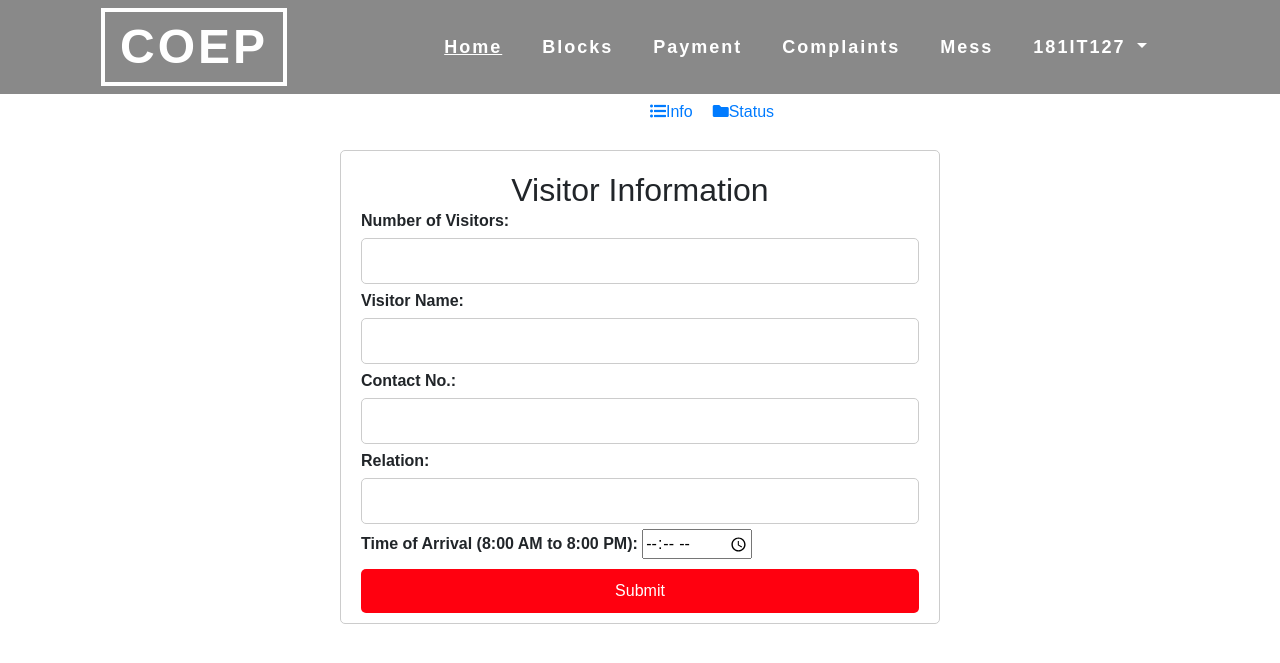
After one commit to Mayuresh34334/Hostel-Management--System, a PHP site: page /visitors_student.php in a window 1280 px wide. The commit adds this page. Shown: the top 663 px of the page. Run offline with PHP 8.4, Linux system fonts and the light colour scheme; a user stored in the database is signed in; tables that the repository leaves empty or names only in its code hold one stand-in row (values such as "Sample post").

Commit message:
Added visitors permission feature

```diff
--- a/complaint_students.php
+++ b/complaint_students.php
@@ -52,7 +52,7 @@ require 'includes/config.inc.php'; // Include database configuration file
         height: 150px;
     }
     input[type="submit"] {
-        background-color: #007bff;
+        background-color: #ff000f;
         color: #fff;
         border: none;
         padding: 10px 20px;
@@ -61,7 +61,7 @@ require 'includes/config.inc.php'; // Include database configuration file
         font-size: 16px;
     }
     input[type="submit"]:hover {
-        background-color: #0056b3;
+        background-color: black;
     }
 </style>
 <link href="web_home/css_home/slider.css" type="text/css" rel="stylesheet" media="all">
--- a/home.php
+++ b/home.php
@@ -71,6 +71,9 @@ session_start();
 					</li>
 					<li class="nav-item">
 						<a class="nav-link" href="complaint_students.php">Complaints</a>
+					</li>
+					<li class="nav-item">
+						<a class="nav-link" href="visitors_student.php">Visitors</a>
 					</li>
 
 						<li class="nav-ite">
@@ -205,6 +208,9 @@ session_start();
 					<li>
 						<a href="profile.php">Profile</a>
 					</li>
+					<li>
+						<a href="complaint_students.php">Complaints</a>
+					</li>
 				</ul>
 			</div>
 		</div>
--- /dev/null
+++ b/visitors_student.php
@@ -0,0 +1,321 @@
+<?php
+session_start();
+    require 'includes/config.inc.php';
+
+?>
+
+<!DOCTYPE html>
+<html lang="en">
+<head>
+<meta charset="UTF-8">
+<meta name="viewport" content="width=device-width, initial-scale=1.0">
+<title>Visitor Page</title>
+
+<!-- css files -->
+<link rel="stylesheet" href="web_home/css_home/bootstrap.css"> <!-- Bootstrap-Core-CSS -->
+<link rel="stylesheet" href="web_home/css_home/style.css" type="text/css" media="all"/>
+<link rel="stylesheet" href="web_home/css_home/fontawesome-all.css"> <!-- Font-Awesome-Icons-CSS -->
+<!-- css files -->
+
+
+
+<!-- testimonials css -->
+<link rel="stylesheet" href="./web_home/css_home/flexslider.css" type="text/css" media="screen" property="" /><!-- flexslider css -->
+<!-- //testimonials css -->
+
+<!-- web-fonts -->
+<link href="//fonts.googleapis.com/css?family=Poiret+One&amp;subset=cyrillic,latin-ext" rel="stylesheet">
+<!-- //web-fonts -->
+
+
+<style>
+    /* CSS styles */
+    body {
+        font-family: Arial, sans-serif;
+    }
+    .main-container {
+        max-width: 600px;
+        margin: 0 auto;
+        padding: 20px;
+        border: 1px solid #ccc;
+        border-radius: 5px;
+        position: relative;
+        top: 150px;
+    }
+    label {
+        font-weight: bold;
+    }
+    input[type="text"],
+    input[type="number"],
+    select {
+        width: 100%;
+        padding: 10px;
+        margin: 5px 0;
+        border: 1px solid #ccc;
+        border-radius: 5px;
+        box-sizing: border-box;
+    }
+    input[type="submit"] {
+        width: 100%;
+        padding: 10px;
+        background-color: #ff000f;
+        color: white;
+        border: none;
+        border-radius: 5px;
+        cursor: pointer;
+        position: relative;
+        top: 10px;
+    }
+    input[type="submit"]:hover {
+        background-color: #45a049;
+    }
+    .error {
+        color: red;
+    }
+    h2{
+        text-align: center;
+    }
+</style>
+
+<style>
+    .status-table {
+        width: 100%;
+        border-collapse: collapse;
+    }
+
+    .status-table th,
+    .status-table td {
+        border: 1px solid #dddddd;
+        padding: 8px;
+        text-align: left;
+    }
+
+    .status-table th {
+        background-color: #f2f2f2;
+    }
+
+    .status-table tr:nth-child(even) {
+        background-color: #f2f2f2;
+    }
+</style>
+
+
+
+<script type="text/javascript" src="./web_home/js/jquery-2.2.3.min.js"></script>
+<script src="./web_profile/js/jquery-2.1.3.min.js" type="text/javascript"></script>
+<script type="text/javascript" src="./web_home/js/bootstrap.js"></script>
+
+
+<script src="./web_home/js/visitorsNavbar.js"></script>
+
+
+
+
+</head>
+<body>
+
+<header>
+	<div class="container agile-banner_nav">
+		<nav class="navbar navbar-expand-lg navbar-light bg-light">
+
+			<h1><a class="navbar-brand" href="home.php">COEP <span class="display"></span></a></h1>
+			<button class="navbar-toggler" type="button" data-toggle="collapse" data-target="#navbarSupportedContent" aria-controls="navbarSupportedContent" aria-expanded="false" aria-label="Toggle navigation">
+			<span class="navbar-toggler-icon"></span>
+			</button>
+
+			<div class="collapse navbar-collapse justify-content-center" id="navbarSupportedContent">
+				<ul class="navbar-nav ml-auto">
+					<li class="nav-item active">
+						<a class="nav-link" href="home.php">Home <span class="sr-only">(current)</span></a>
+					</li>
+
+					<li class="nav-item">
+						<a class="nav-link" href="services.php">Blocks</a>
+					</li>
+					<li class="nav-item">
+						<a class="nav-link" href="payment_form.php">Payment</a>
+					</li>
+					<li class="nav-item">
+						<a class="nav-link" href="complaint_students.php">Complaints</a>
+					</li>
+
+						<li class="nav-ite">
+							<a class="nav-link" href="services_mess.php">Mess</a>
+						</li>
+
+					<li class="dropdown nav-item">
+						<a href="#" class="dropdown-toggle nav-link" data-toggle="dropdown"><?php echo $_SESSION['roll']; ?>
+							<b class="caret"></b>
+						</a>
+						<ul class="dropdown-menu agile_short_dropdown">
+							<li>
+								<a href="profile.php">My Profile</a>
+							</li>
+							<li>
+								<a href="includes/logout.inc.php">Logout</a>
+							</li>
+						</ul>
+					</li>
+				</ul>
+			</div>
+
+		</nav>
+	</div>
+</header>
+
+<div id="navigation"  style="position:absolute; top:100px; left:50%;" class="w3_agile">
+    <ul style="display:flex; list-style:none;">
+			<li class="selected" style="margin:0px 10px 0px 10px ">
+				<a href="#"><i class="fa fa-list-ul" aria-hidden="true"></i><span>Info</span></a>
+			</li>
+			<li  style="margin:0px 10px 0px 10px ">
+				<a href="#"><i class="fa fa-folder" aria-hidden="true"></i><span>Status</span></a>
+			</li>
+	</ul>
+</div>
+
+
+<div id="main-box" class="main-container">
+
+
+    <form id="visitorForm"  style="display:flex;" method="POST">
+
+
+
+
+        <fieldset>
+
+            <h2>Visitor Information</h2>
+            <input type="hidden" name="student_id" value="<?php echo $_SESSION['roll']; ?>">
+            <label for="numVisitors">Number of Visitors:</label>
+            <input type="number" id="numVisitors" name="numVisitors" min="1" required>
+            <div id="visitorDetails">
+                <label for="visitorName">Visitor Name:</label>
+                <input type="text" name="visitorName[]" required>
+
+                <label for="contact">Contact No.:</label>
+                <input type="text" name="contact[]" required>
+
+                <label for="relation">Relation:</label>
+                <input type="text" name="relation[]" required>
+
+                <label for="arrivalTime">Time of Arrival (8:00 AM to 8:00 PM):</label>
+                <input type="time" name="arrivalTime[]" min="08:00" max="20:00" required>
+            </div>
+            <input type="submit" value="Submit">
+
+
+
+        </fieldset>
+
+
+
+
+
+        <fieldset style="display:none">
+
+        <h2 style="text-align:center;">Status of Request</h2>
+        <table class="status-table"  >
+            <tr>
+                <th>Visitor Name</th>
+                <th>Status</th>
+            </tr>
+            <?php
+            // Query to fetch status of requests made by the current student
+            $query = "SELECT Visitor_name, Status FROM Visitor_Request WHERE Student_id = ?";
+            $stmt = $conn->prepare($query);
+            $stmt->bind_param("s", $_SESSION['roll']);
+            $stmt->execute();
+            $result = $stmt->get_result();
+
+            // Display the status of each request
+            while ($row = $result->fetch_assoc()) {
+                echo "<tr>";
+                echo "<td>" . $row['Visitor_name'] . "</td>";
+                echo "<td>" . $row['Status'] . "</td>";
+                echo "</tr>";
+            }
+            $stmt->close();
+            ?>
+        </table>
+
+
+        </fieldset>
+    </form>
+
+</div>
+
+
+
+
+
+<script>
+    // JavaScript for adding additional visitor details fields
+    document.getElementById('numVisitors').addEventListener('input', function() {
+        var numVisitors = parseInt(this.value);
+        var visitorDetails = document.getElementById('visitorDetails');
+        visitorDetails.innerHTML = ''; // Clear previous fields
+
+        for (var i = 0; i < numVisitors; i++) {
+            var visitorDiv = document.createElement('div');
+            visitorDiv.innerHTML = `
+                <label for="visitorName">Visitor Name:</label>
+                <input type="text" name="visitorName[]" required>
+
+                <label for="relation">Relation:</label>
+                <input type="text" name="relation[]" required>
+
+                <label for="relation">Contact No.:</label>
+                <input type="text" name="contact[]" required>
+
+                <label for="arrivalTime">Time of Arrival (8:00 AM to 8:00 PM):</label>
+                <input type="time" name="arrivalTime[]" min="08:00" max="20:00" required>
+            `;
+            visitorDetails.appendChild(visitorDiv);
+        }
+    });
+</script>
+
+<?php
+// Check if form is submitted
+if ($_SERVER["REQUEST_METHOD"] == "POST") {
+    $numVisitors = $_POST['numVisitors'];
+    $student_id = $_SESSION['roll']; // Retrieve student ID from session variable
+
+
+    // Prepare and execute SQL statement to insert visitor details into the database
+    $stmt = $conn->prepare("INSERT INTO Visitor_Request (Student_id, Visitor_name, Visitor_contact, Purpose, Status) VALUES (?, ?, ?, ?, ?)");
+
+    for ($i = 0; $i < $numVisitors; $i++) {
+        $visitorName = $_POST['visitorName'][$i];
+        $visitorContact = $_POST['contact'][$i]; // Corrected to retrieve contact
+        $relation = $_POST['relation'][$i];
+        $arrivalTime = $_POST['arrivalTime'][$i];
+
+        // Set other values
+        $purpose = "Visit";
+        $status = "Pending";
+
+        // Bind parameters
+        $stmt->bind_param("sssss", $student_id, $visitorName, $visitorContact, $purpose, $status);
+
+        // Execute the statement
+        $stmt->execute();
+    }
+
+    // Close statement and connection
+    $stmt->close();
+
+
+    // Redirect to a success page or do other actions
+    //header("Location: success.php");
+    //exit();
+    echo "<script>alert('Request sent');</script>";
+}
+?>
+
+
+
+
+</body>
+</html>
--- /dev/null
+++ b/web_home/js/visitorsNavbar.js
@@ -0,0 +1,22 @@
+
+$(function() {
+
+
+    var current = 1;
+
+    $('#navigation a').bind('click', function(e) {
+        var $this = $(this);
+        var prev = current;
+        $this.closest('ul').find('li').removeClass('selected');
+        $this.parent().addClass('selected');
+        current = $this.parent().index() + 1;
+
+        // Animate to the corresponding fieldset
+        $('#visitorForm fieldset').eq(prev - 1).fadeOut('fast', function() {
+            $('#visitorForm fieldset').eq(current - 1).fadeIn('fast');
+        });
+
+        e.preventDefault();
+    });
+
+});
```
Also changed, not shown: complaints_manager.php (+7 -0 lines), home_manager.php (+17 -1 lines), visitors_manager.php (added, +219 -0 lines), web_home/images/1.png.
